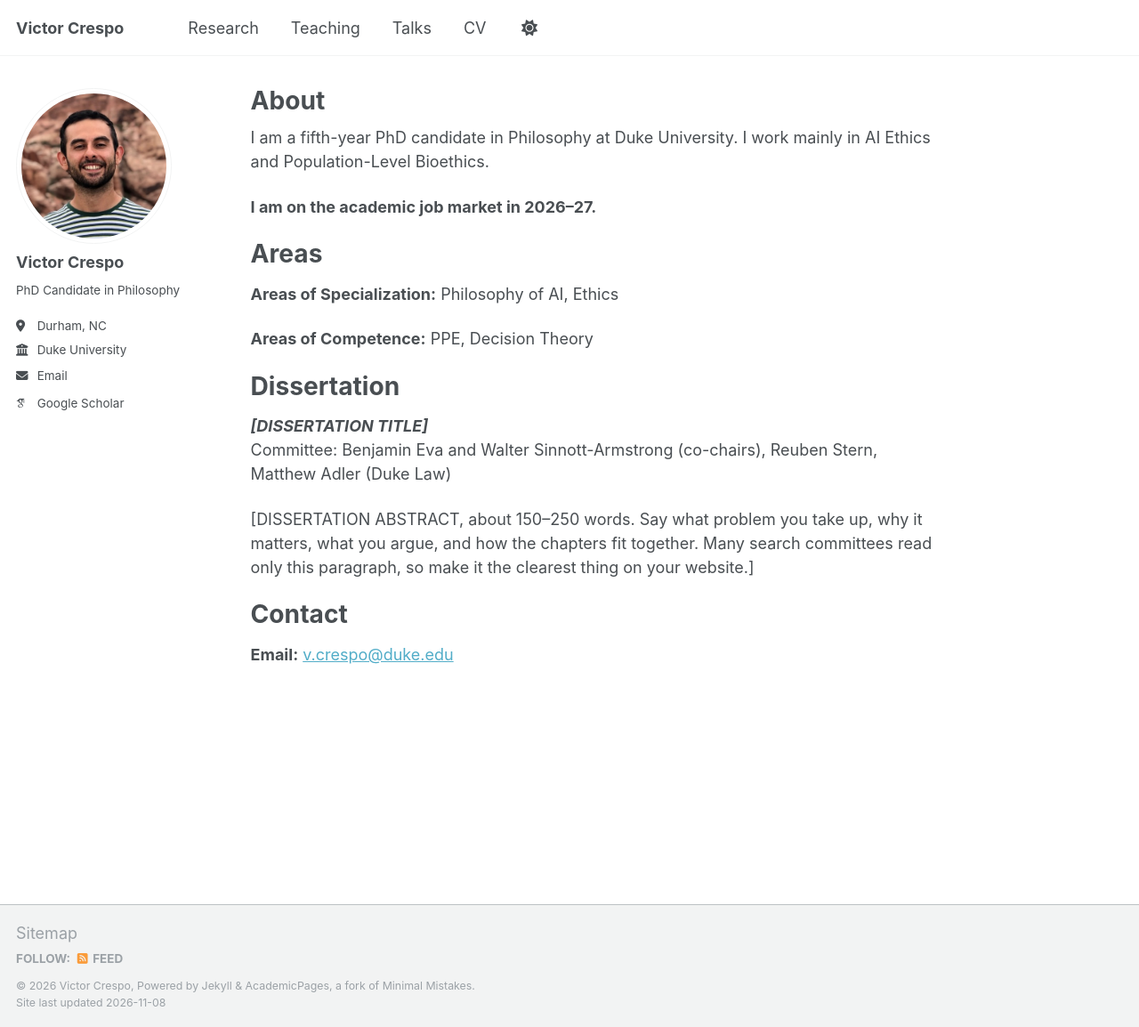
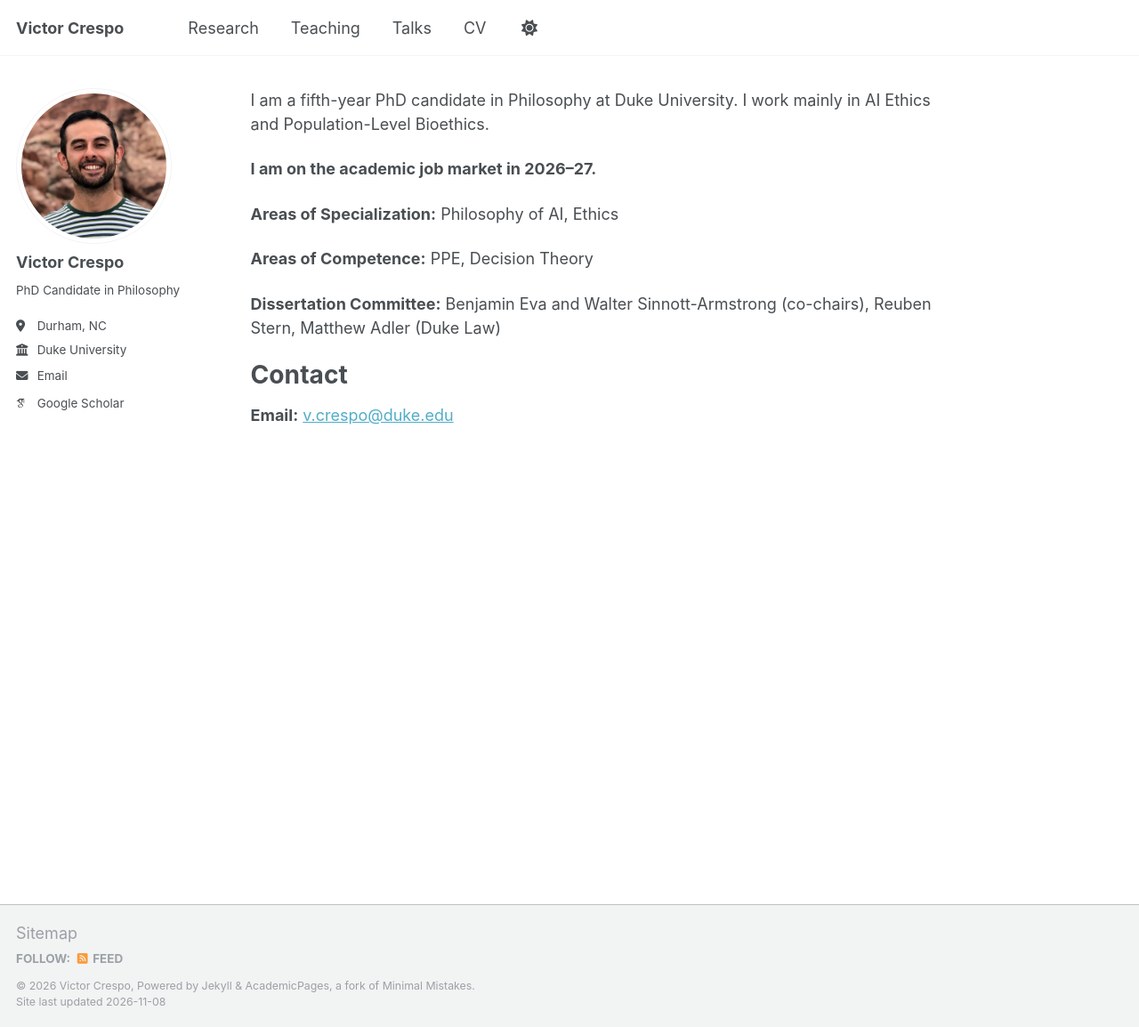
Before and after one commit to v-crespo/philosophy, a Jekyll site: the page built from _pages/about.md, in a window 1280 px wide and 1154 px high. Shown: the whole window at 89% size. Built offline with Jekyll 4.4.1, drawn with Linux system fonts in a browser that asks for light colours; some web fonts are replaced; a script that is not in the unit is left out.

Commit message:
Home page: hide About heading; fold areas and committee into labelled lines
Co-Authored-By: Claude Opus 5.5 <noreply@anthropic.com>

```diff
--- a/_layouts/single.html
+++ b/_layouts/single.html
@@ -26,7 +26,7 @@ layout: default
     <div class="page__inner-wrap">
       {% unless page.header.overlay_color or page.header.overlay_image %}
         <header>
-          {% if page.title %}<h1 class="page__title" itemprop="headline">{{ page.title | markdownify | remove: "<p>" | remove: "</p>" }}</h1>{% endif %}
+          {% if page.title and page.hide_title != true %}<h1 class="page__title" itemprop="headline">{{ page.title | markdownify | remove: "<p>" | remove: "</p>" }}</h1>{% endif %}
           {% if page.read_time %}
             <p class="page__meta"><i class="fa fa-clock" aria-hidden="true"></i> {% include read-time.html %}</p>
           {% endif %}
--- a/_pages/about.md
+++ b/_pages/about.md
@@ -9,32 +10,19 @@ redirect_from:
 
 <!--
   HOW TO EDIT THIS PAGE
-  Replace everything in [SQUARE BRACKETS] with your own text, then delete the brackets.
   Lines like this one (between the arrows) are notes to you and never appear on the site.
+  "hide_title: true" above hides the "About" heading; the browser tab still says "About - Victor Crespo".
 -->
 
 I am a fifth-year PhD candidate in Philosophy at Duke University. I work mainly in AI Ethics and Population-Level Bioethics.
 
 **I am on the academic job market in 2026–27.**
 
-Areas
-======
 **Areas of Specialization:** Philosophy of AI, Ethics
 
 **Areas of Competence:** PPE, Decision Theory
 
-Dissertation
-======
-***[DISSERTATION TITLE]***
-Committee: Benjamin Eva and Walter Sinnott-Armstrong (co-chairs), Reuben Stern, Matthew Adler (Duke Law)
-
-[DISSERTATION ABSTRACT, about 150–250 words. Say what problem you take up, why it matters, what you argue, and how the chapters fit together. Many search committees read only this paragraph, so make it the clearest thing on your website.]
-
-<!-- Optional: give each chapter one line.
-* **Chapter 1, "[TITLE]":** [one sentence]
-* **Chapter 2, "[TITLE]":** [one sentence]
-* **Chapter 3, "[TITLE]":** [one sentence]
--->
+**Dissertation Committee:** Benjamin Eva and Walter Sinnott-Armstrong (co-chairs), Reuben Stern, Matthew Adler (Duke Law)
 
 Contact
 ======
```
Also changed, not shown: other parts of _pages/about.md (+1 -0 lines).
